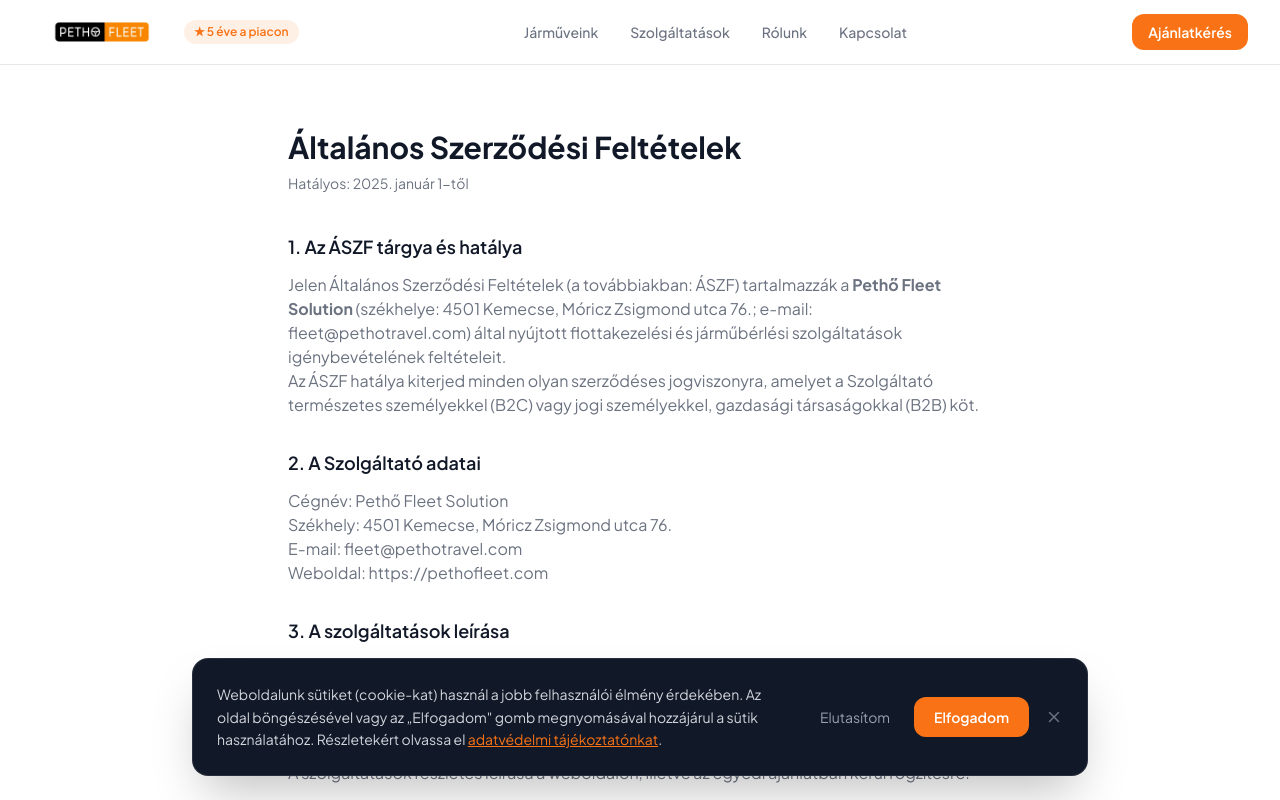
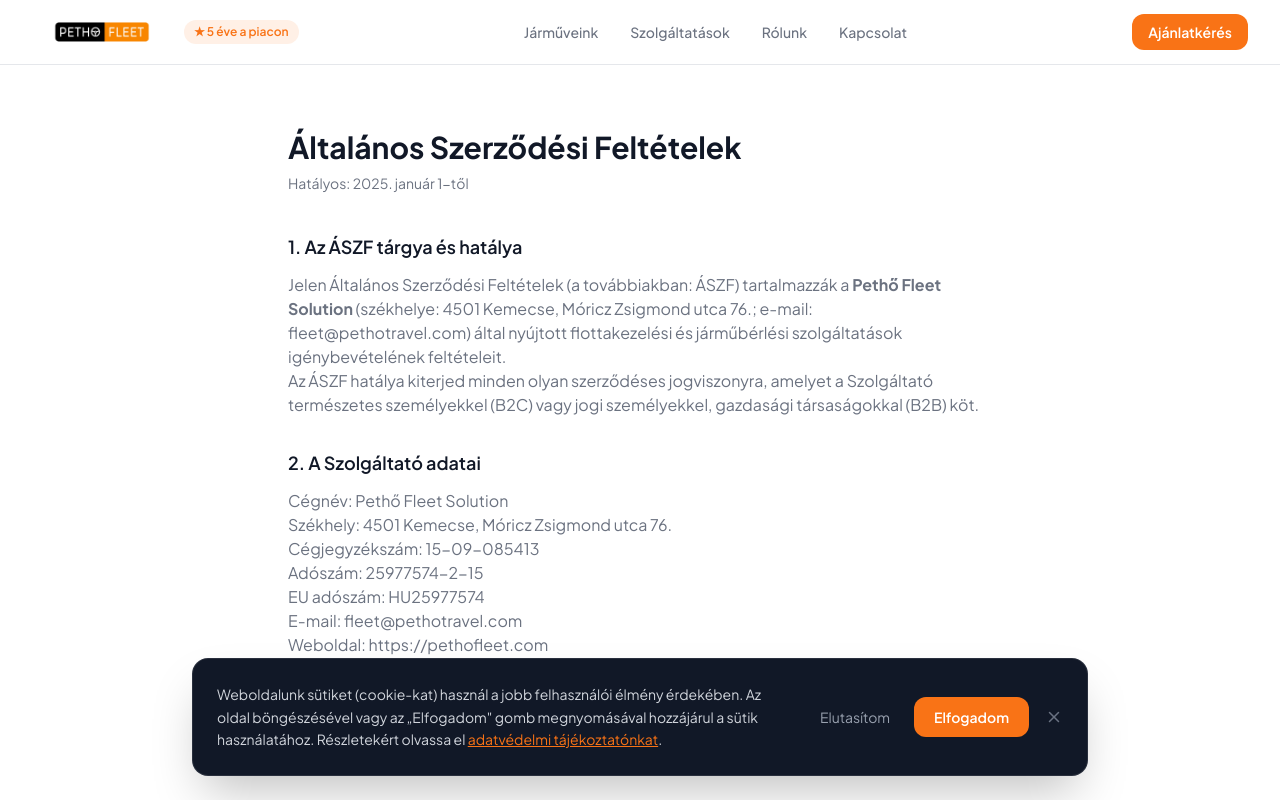
Before and after one commit to plaszlo90/pethofleet, a Next.js app: page /aszf in a window 1280 px wide. Shown: the top 800 px of the page. Built offline with nearby package versions, Linux system fonts and the light colour scheme.

Commit message:
feat: add tax number and bank accounts to company data

```diff
--- a/src/app/aszf/page.tsx
+++ b/src/app/aszf/page.tsx
@@ -1,4 +1,4 @@
-import { SITE } from "@/lib/constants";
+import { SITE, BANKSZAMLAK } from "@/lib/constants";
 import type { Metadata } from "next";
 
 export const metadata: Metadata = {
@@ -36,8 +36,19 @@
           <p>
             Cégnév: {SITE.name}<br />
             Székhely: {SITE.address}<br />
+            Cégjegyzékszám: {SITE.cegJegyzekSzam}<br />
+            Adószám: {SITE.adoSzam}<br />
+            EU adószám: {SITE.euAdoSzam}<br />
             E-mail: {SITE.email}<br />
             Weboldal: {SITE.url}
+          </p>
+          <p className="font-semibold mt-4 mb-2">Bankszámlaszámok:</p>
+          <p>
+            {BANKSZAMLAK.map((b) => (
+              <span key={b.bank}>
+                {b.bank}: <span className="font-mono">{b.szam}</span><br />
+              </span>
+            ))}
           </p>
 
           <h2>3. A szolgáltatások leírása</h2>
--- a/src/lib/constants.ts
+++ b/src/lib/constants.ts
@@ -8,7 +8,16 @@
   address: "4501 Kemecse, Móricz Zsigmond utca 76.",
   mapsUrl: "https://maps.google.com/?q=48.0688802,21.7999082",
   mapsEmbed: "https://maps.google.com/maps?q=48.0688802,21.7999082&hl=hu&z=17&output=embed",
+  cegJegyzekSzam: "15-09-085413",
+  adoSzam: "25977574-2-15",
+  euAdoSzam: "HU25977574",
 } as const;
+
+export const BANKSZAMLAK = [
+  { bank: "MBH Bank", szam: "10104459-36613800-01005007" },
+  { bank: "K&H Bank", szam: "10404405-50526868-89811003" },
+  { bank: "BinX", szam: "3040 0001 0000 0000 9388 5960" },
+] as const;
 
 export const NAV_LINKS = [
   { label: "Járműveink", href: "/jarmuveink" },
```
